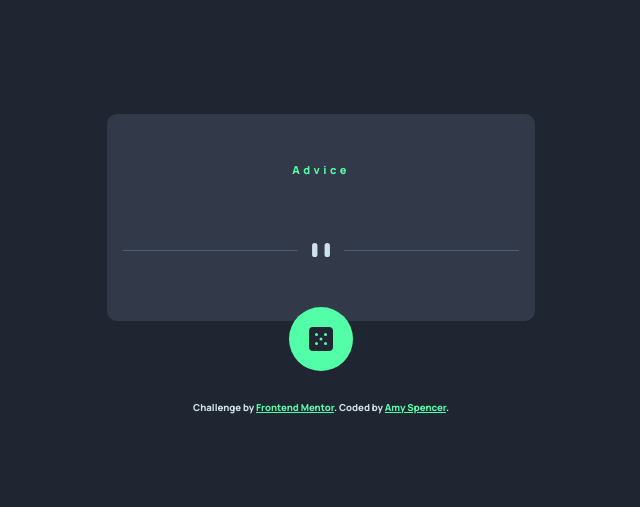
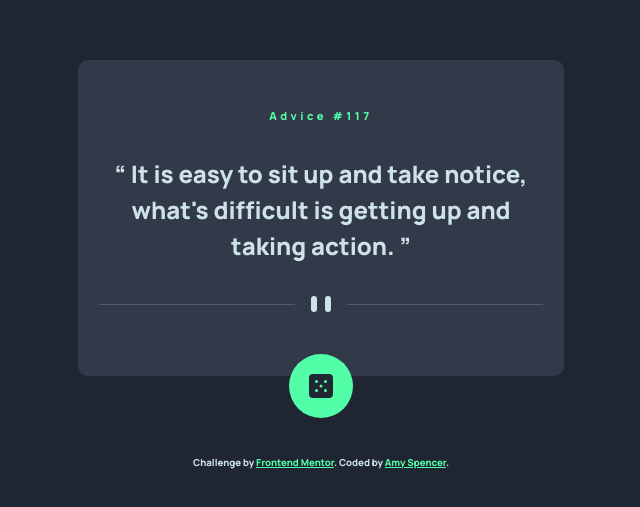
Before and after one commit to amyspencerproject/advice-generator, a plain HTML site: page index.html in a window 1280 px wide. Shown: the part 135-642 px from the top of the page, without its empty margins (319-959 px from the left). Drawn offline with Linux system fonts and the light colour scheme.

Commit message:
Added initial text back into HTML and fixed typo in quote element.

```diff
--- a/index.html
+++ b/index.html
@@ -26,13 +26,12 @@
   <body>
     <main>
       <div class="advice-card">
-        <p class="advice-number">Advice <span id="number">
-          <!-- #117 -->
-        </span></p>
+        <p class="advice-number">Advice <span id="number"> #117 </span></p>
 
         <h1 class="quote-header">
-          <qv id="quote">
-            <!-- It is easy to sit up and take notice, what's difficult is getting up and taking action. -->
+          <q id="quote">
+            It is easy to sit up and take notice, what's difficult is getting up
+            and taking action.
           </q>
         </h1>
         <picture class="divider-pattern">
@@ -43,7 +42,10 @@
           <img src="./images/pattern-divider-mobile.svg" alt="" class="" />
         </picture>
         <button class="dice-cta" id="dice-cta">
-          <img src="./images/icon-dice.svg" alt="Dice that generates random advice" />
+          <img
+            src="./images/icon-dice.svg"
+            alt="Dice that generates random advice"
+          />
         </button>
       </div>
     </main>
```
